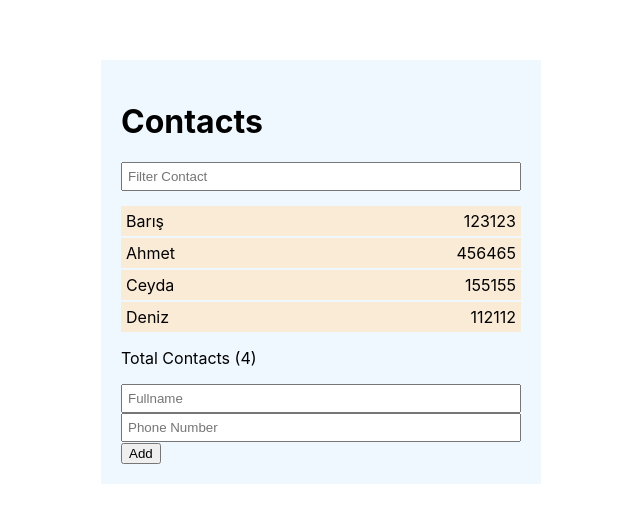
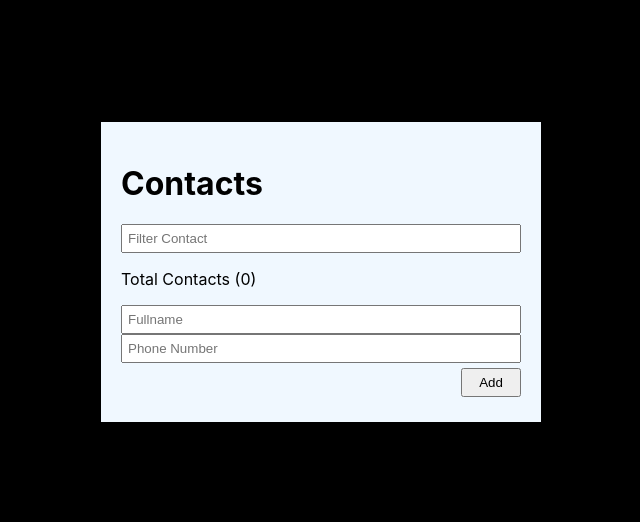
Before and after one commit to EgemenNair/react-contacts-app, a React (Create React App) app: page / in a window 1280 px wide. Shown: the part 128-650 px from the top of the page, without its empty margins (319-959 px from the left). Built offline with nearby package versions, Linux system fonts and the light colour scheme.

Commit message:
Style3 | styles.css updated, btn and body modified

```diff
--- a/src/components/Contacts/index.js
+++ b/src/components/Contacts/index.js
@@ -4,24 +4,7 @@ import List from "./List";
 import "./styles.css";
 
 function Contacts() {
-  const [contacts, setContacts] = useState([
-    {
-      fullname: 'Barış',
-      phone_number: '123123'
-    },
-    {
-      fullname: 'Ahmet',
-      phone_number: '456465'
-    },
-    {
-      fullname: 'Ceyda',
-      phone_number: '155155'
-    },
-    {
-      fullname: 'Deniz',
-      phone_number: '112112'
-    }
-  ]);
+  const [contacts, setContacts] = useState([]);
 
   return (
     <div id="container">
--- a/src/components/Contacts/styles.css
+++ b/src/components/Contacts/styles.css
@@ -1,3 +1,7 @@
+body {
+  background-color: black;
+}
+
 #container {
   width: 400px;
   background-color: aliceblue;
@@ -30,3 +34,14 @@ li {
     display: flex;
     justify-content: space-between;
 }
+
+.btn {
+  display: flex;
+  justify-content: flex-end;
+  padding: 5px 0;
+}
+
+.btn > button  {
+  padding: 5px;
+  width: 60px;
+}
```
